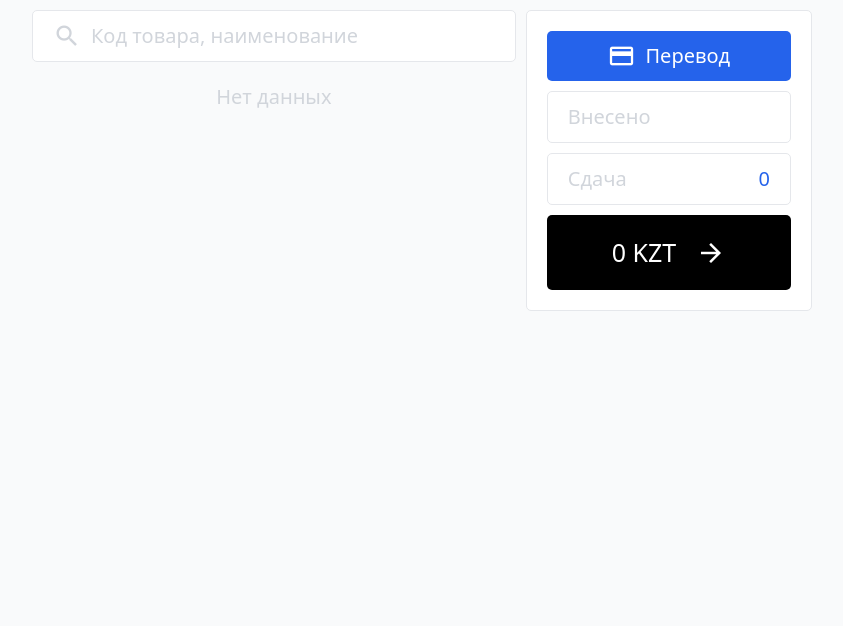
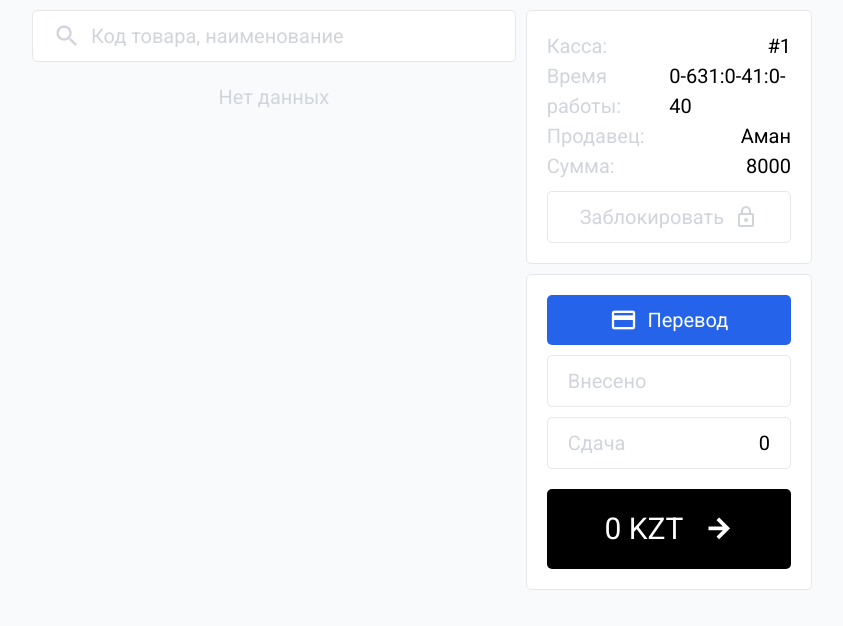
Before and after one commit to ctrlartspace/openmarket-frontend, a Vue app: page / in a window 1280 px wide. Shown: the top 626 px of the page, without its empty margins (218-1061 px from the left). Built offline with nearby package versions, Linux system fonts and the light colour scheme; what tailwindcss-safe-area would draw is missing.

Commit message:
cart for desktop

```diff
--- a/src/App.vue
+++ b/src/App.vue
@@ -1,15 +1,17 @@
 <template>
-  <div class="max-w-[800px] mx-auto flex flex-col h-[calc(100dvh)]">
+  <div class="relative max-w-[800px] mx-auto flex flex-col h-[calc(100dvh)]">
     <app-header class="hidden md:flex p-2 pb-0" />
     <app-header-mobile class="md:hidden" />
     <main class="flex-1 overflow-y-scroll">
       <router-view></router-view>
     </main>
     <app-bottom-navigation-bar class="block md:hidden" />
+    <!-- <desktop-bottom-bar class="hidden md:block" /> -->
   </div>
 </template>
 <script setup>
 import AppHeader from "@/components/AppHeader.vue"
 import AppHeaderMobile from "@/components/mobile/AppHeaderMobile.vue"
 import AppBottomNavigationBar from "@/components/mobile/AppBottomNavigationBar.vue"
+// import DesktopBottomBar from "@/components/DesktopBottomBar.vue"
 </script>
--- a/src/components/CartChange.vue
+++ b/src/components/CartChange.vue
@@ -13,31 +13,33 @@
       <input
         v-model="inputAmount"
         class="border border-gray-200 px-4 py-2 text-lg md:text-base placeholder:font-normal placeholder:text-gray-300 appearance-none font-medium rounded w-full focus:outline-2 focus:outline-black focus:bg-white"
+        :class="inputAmount ? 'text-end' : 'text-start'"
         placeholder="Внесено"
         type="text"
       />
-      <div
+      <!-- <div
         v-if="inputAmount"
-        class="absolute inset-y-0 top-2 right-2 flex items-center"
+        class="absolute inset-y-0 right-0 flex items-center"
       >
         <span
           class="material-icons text-gray-400 hover:text-gray-800 active:text-gray-800 cursor-pointer text-[28px]"
           @click="inputAmount = ''"
           >close</span
         >
-      </div>
+      </div> -->
     </div>
     <div class="px-4 py-2 border border-gray-200 rounded flex">
       <span class="text-lg md:text-base text-gray-300 flex-auto">Сдача</span>
-      <span class="text-lg md:text-base font-medium text-blue-600">{{
-        cartChange
-      }}</span>
+      <span class="text-lg md:text-base font-medium">{{ cartChange }}</span>
     </div>
     <button
-      class="w-full bg-black text-white flex justify-center gap-4 font-medium text-xl p-4 rounded hover:brightness-90 active:brightness-50 cursor-pointer select-none"
+      class="mt-2 w-full bg-black text-white flex justify-center gap-4 font-medium p-4 text-2xl rounded hover:brightness-90 active:brightness-50 cursor-pointer select-none"
+      @click="makeSaleFromCart"
     >
       <span>{{ store.getTotalAmount }} KZT</span>
-      <span class="material-icons self-center font-medium">arrow_forward</span>
+      <span class="material-icons self-center font-semibold"
+        >arrow_forward</span
+      >
     </button>
     <!-- <div
         class="hidden md:grid grid-cols-3 gap-2 mt-2 mb-2 font-medium text-base"
@@ -69,9 +71,16 @@
 <script setup>
 import { ref, computed } from "vue"
 import { useCartStore } from "@/stores/cart.store"
+import { makeSale } from "@/services/ItemSearch"
 
 const store = useCartStore()
 const inputAmount = ref("")
+
+const makeSaleFromCart = async () => {
+  await makeSale(store.getItemsForSale)
+
+  store.clearCart()
+}
 
 const cartChange = computed(() =>
   inputAmount.value ? inputAmount.value - store.getTotalAmount : 0
--- a/src/components/CartForDesktop.vue
+++ b/src/components/CartForDesktop.vue
@@ -1,5 +1,5 @@
 <template>
-  <div class="grid grid-cols-8 gap-2 p-2">
+  <div class="h-full grid grid-cols-8 gap-2 p-2">
     <div class="col-span-5 flex flex-col gap-2">
       <div class="bg-white border border-gray-200 rounded px-4 py-2">
         <div class="relative flex-1 flex justify-between gap-2 items-center">
@@ -75,11 +75,17 @@
       </div>
     </div>
     <div class="col-span-3">
-      <div
-        class="h-full flex flex-col justify-between bg-white border border-gray-200 p-4 rounded"
-      >
-        <cart-change />
-        <!-- <cart-total /> -->
+      <div class="flex flex-col gap-2">
+        <div
+          class="flex flex-col justify-between bg-white border border-gray-200 p-4 rounded"
+        >
+          <desktop-bottom-bar class="hidden md:block" />
+        </div>
+        <div
+          class="flex flex-col justify-between bg-white border border-gray-200 p-4 rounded"
+        >
+          <cart-change />
+        </div>
       </div>
     </div>
   </div>
@@ -87,8 +93,7 @@
 
 <script setup>
 import CartChange from "@/components/CartChange.vue"
-import CartTotal from "@/components/CartTotal.vue"
-import CartTotalBar from "@/components/CartTotalBar.vue"
+import DesktopBottomBar from "@/components/DesktopBottomBar.vue"
 
 import { ref, nextTick, onMounted, onBeforeUnmount } from "vue"
 import { useRouter } from "vue-router"
--- /dev/null
+++ b/src/components/DesktopBottomBar.vue
@@ -0,0 +1,76 @@
+<template>
+  <aside>
+    <div class="flex flex-col">
+      <div class="w-full flex items-center justify-between">
+        <!-- <span class="material-icons-outlined md:text-[24px]">schedule</span> -->
+        <span class="text-gray-300"> Касса: </span>
+        <span> #1</span>
+      </div>
+      <div class="w-full flex items-center justify-between">
+        <!-- <span class="material-icons-outlined md:text-[24px]">schedule</span> -->
+        <span class="text-gray-300"> Время работы:</span>
+        <span>
+          {{ calculatedTime }}
+        </span>
+      </div>
+      <div class="w-full flex items-center justify-between">
+        <!-- <span class="material-icons-outlined md:text-[24px]">schedule</span> -->
+        <span class="text-gray-300"> Продавец:</span>
+        <span> Аман </span>
+      </div>
+      <div class="w-full flex items-center justify-between">
+        <!-- <span class="material-icons-outlined md:text-[24px]">schedule</span> -->
+        <span class="text-gray-300"> Сумма:</span>
+        <span> 8000 </span>
+      </div>
+      <div>
+        <button
+          class="mt-2 w-full px-4 py-2 text-gray-300 font-medium flex items-center justify-center gap-2 rounded border border-gray-200 hover:text-black hover:border-black"
+        >
+          Заблокировать
+          <span class="material-icons-outlined md:text-[24px]">lock</span>
+        </button>
+      </div>
+    </div>
+  </aside>
+</template>
+
+<script setup>
+import { ref, onMounted } from "vue"
+
+const startTime = ref(new Date("03.12.2024"))
+const calculatedTime = ref("00:00:00")
+
+const elapsedTime = (startTime) => {
+  const start = new Date(startTime)
+
+  const now = new Date()
+
+  let timeDiff = now - start
+
+  timeDiff = Math.floor(timeDiff / 1000)
+
+  const hours = Math.floor(timeDiff / 3600)
+  timeDiff %= 3600
+  const minutes = Math.floor(timeDiff / 60)
+  const seconds = timeDiff % 60
+
+  const formattedHours = hours < 10 ? "0" + hours : hours
+  const formattedMinutes = minutes < 10 ? "0" + minutes : minutes
+  const formattedSeconds = seconds < 10 ? "0" + seconds : seconds
+
+  const elapsedTimeString = `${formattedHours}:${formattedMinutes}:${formattedSeconds}`
+  return elapsedTimeString
+}
+const startTimer = () => {
+  setInterval(() => {
+    calculatedTime.value = elapsedTime(startTime.value)
+  }, 1000)
+}
+
+onMounted(() => {
+  startTimer()
+})
+</script>
+
+<style scoped></style>
--- a/src/pages/AuthPage.vue
+++ b/src/pages/AuthPage.vue
@@ -7,17 +7,17 @@
       <input
         v-model.trim="authData.name"
         type="text"
-        class="mb-2 block w-full px-4 py-2 text-lg bg-inherit border border-gray-200 rounded-xl md:rounded appearance-none placeholder:text-gray-300 placeholder:font-normal focus:outline-none"
+        class="mb-2 block w-full px-4 py-2 text-lg md:text-base bg-inherit border border-gray-200 rounded-xl md:rounded appearance-none placeholder:text-gray-300 placeholder:font-normal focus:outline-none"
         placeholder="Номер кабинета"
       />
       <input
         v-model.trim="authData.password"
         type="text"
-        class="mb-4 block w-full px-4 py-2 text-lg bg-inherit border border-gray-200 rounded-xl md:rounded appearance-none placeholder:text-gray-300 placeholder:font-normal focus:outline-none"
+        class="mb-4 block w-full px-4 py-2 text-lg md:text-base bg-inherit border border-gray-200 rounded-xl md:rounded appearance-none placeholder:text-gray-300 placeholder:font-normal focus:outline-none"
         placeholder="Пароль"
       />
       <button
-        class="block w-full px-4 py-2 bg-blue-600 text-lg text-white rounded-xl md:rounded"
+        class="block w-full px-4 py-2 bg-blue-600 text-lg md:text-base text-white rounded-xl md:rounded"
         type="submit"
         @click="logIn"
       >
--- /dev/null
+++ b/src/stores/cash.store.js
@@ -0,0 +1,18 @@
+import { defineStore } from "pinia"
+import * as UserService from "@/services/UserService"
+
+export const useUserStore = defineStore("user", () => {
+  const logIn = async (data) => {
+    const response = await UserService.logIn(data)
+    localStorage.setItem("isAuthorized", true)
+    isAuthorized.value = true
+  }
+
+  const logOut = () => {
+    localStorage.removeItem("isAuthorized")
+    isAuthorized.value = false
+    router.push("/auth")
+  }
+
+  return { isAuthorized, logIn, logOut }
+})
--- a/src/style.scss
+++ b/src/style.scss
@@ -2,6 +2,11 @@
 @import url("https://fonts.googleapis.com/icon?family=Material+Icons");
 @import url("https://fonts.googleapis.com/icon?family=Material+Icons+Outlined");
 
+html,
+body,
+label {
+  font-family: "Roboto", sans-serif;
+}
 .material-icons-outlined,
 .material-icons {
   font-size: 1.5rem;
```
